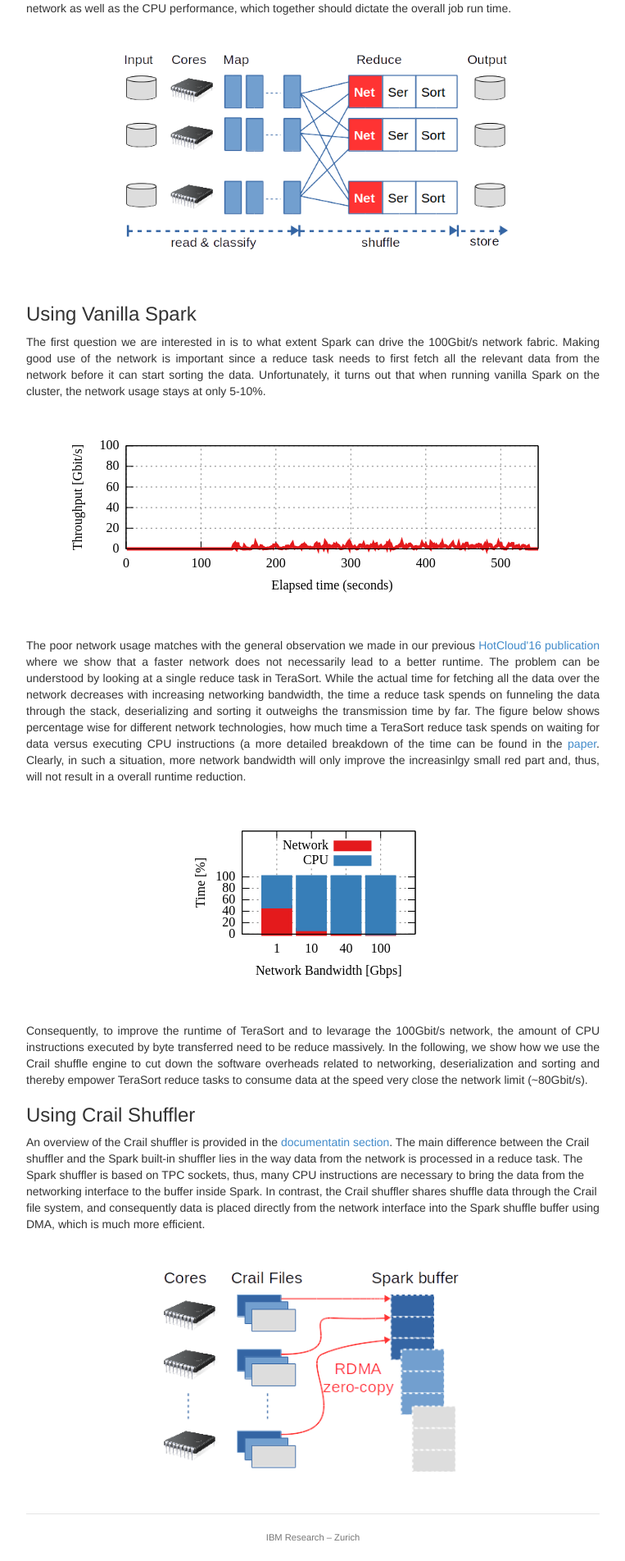
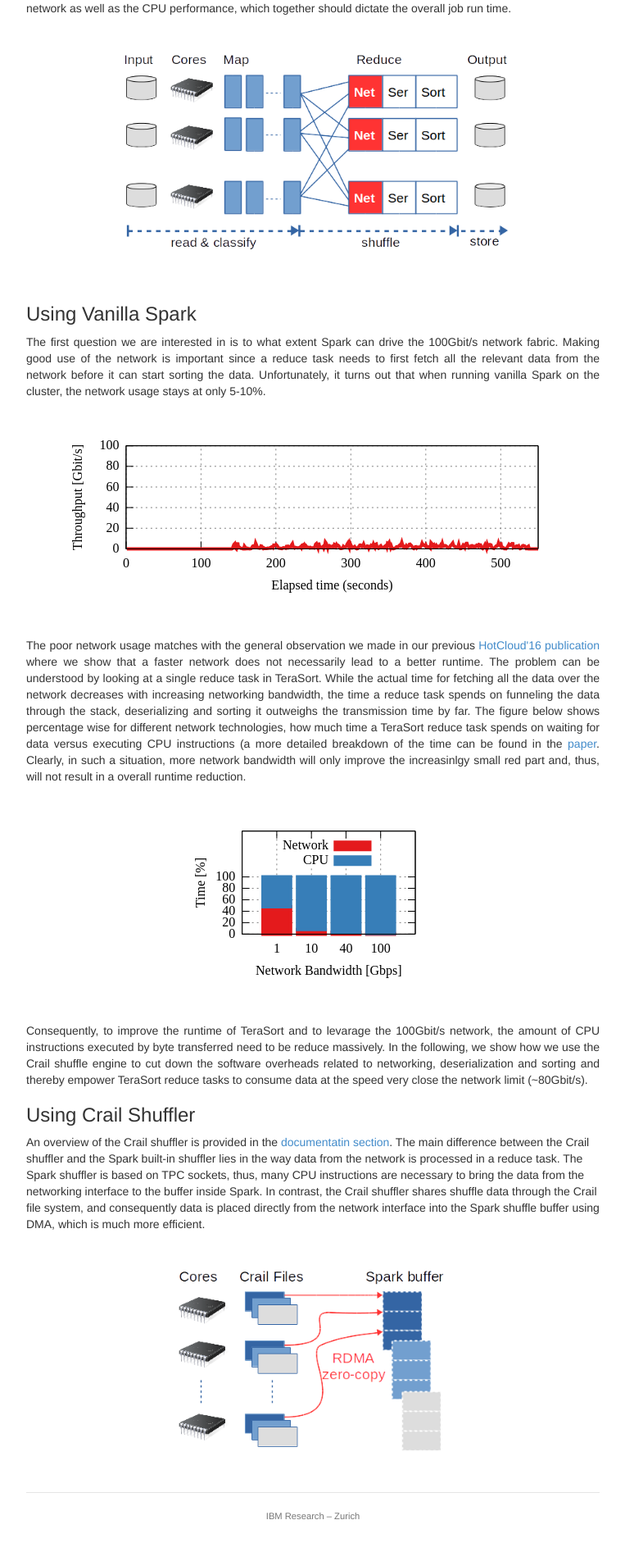
Before and after one commit to apache/incubator-crail-website, a Jekyll site: the page built from _posts/blog/2017-01-1-sorting.md, in a window 1280 px wide. Shown: the part 1090-2994 px from the top of the page at 82% size, without its empty margins (258-1021 px from the left). Built offline with Jekyll 4.4.1, drawn with Linux system fonts in a browser that asks for light colours; after the commit the page ends 2968 px from its top, so only the background shows below that.

Commit message:
Update 2017-01-1-sorting.md

```diff
--- a/_posts/blog/2017-01-1-sorting.md
+++ b/_posts/blog/2017-01-1-sorting.md
@@ -144,5 +144,5 @@ Consequently, to improve the runtime of TeraSort and to levarage the 100Gbit/s n
 An overview of the Crail shuffler is provided in the <a href="http://http://www.crail.io/docs">documentatin section</a>. The main difference between the Crail shuffler and the Spark built-in shuffler lies in the way data from the network is processed in a reduce task. The Spark shuffler is based on TPC sockets, thus, many CPU instructions are necessary to bring the data from the networking interface to the buffer inside Spark. In contrast, the Crail shuffler shares shuffle data through the Crail file system, and consequently data is placed directly from the network interface into the Spark shuffle buffer using DMA, which is much more efficient.
 
 <br>
-<div style="text-align:center"><img src ="http://crail.io/img/blog/sort/shuffle_rdma.png" width="390"></div>
+<div style="text-align:center"><img src ="http://crail.io/img/blog/sort/shuffle_rdma.png" width="350"></div>
 <br><br>
```
